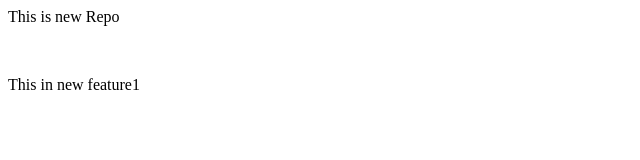
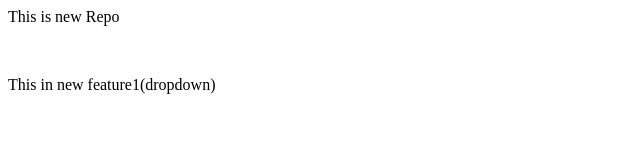
Before and after one commit to Vikas-R-Dev/localrepo, a plain HTML site: page index.html in a window 1280 px wide. Shown: the whole page, without its empty margins (0-640 px from the left). Drawn offline with Linux system fonts and the light colour scheme.

```diff
--- a/index.html
+++ b/index.html
@@ -1,3 +1,3 @@
 <p>This is new Repo</p>
 <br>
-<p>This in new feature1</p>
+<p>This in new feature1(dropdown)</p>
```
